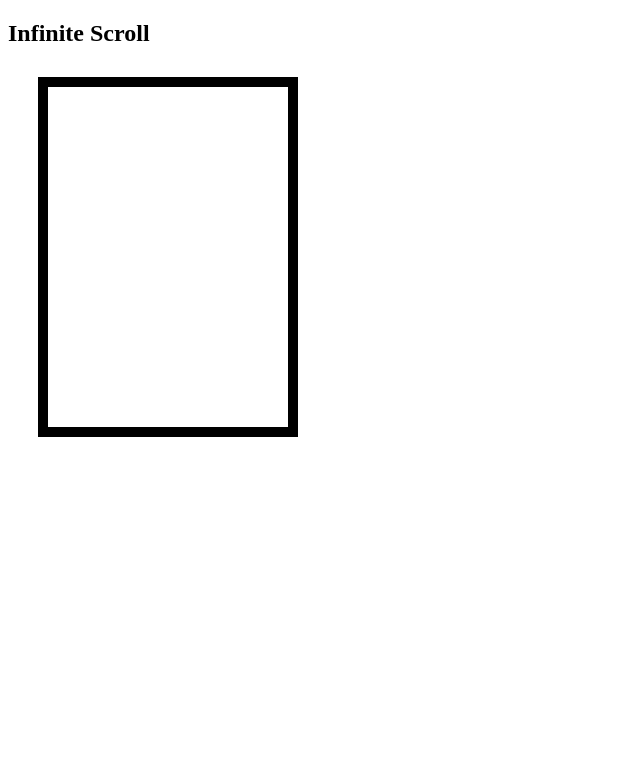
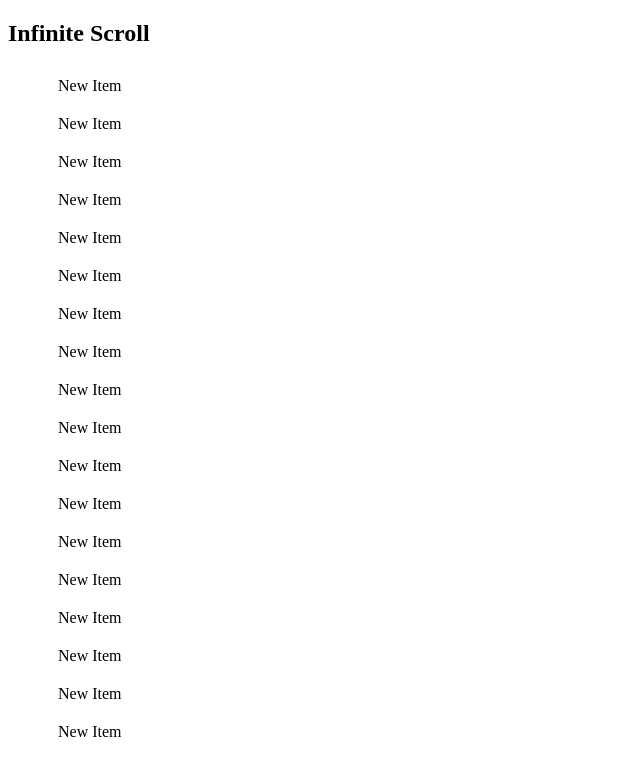
Before and after one commit to acciojob/infinite-scroll-dasdipayan2002, a website: page main.html in a window 1280 px wide. Shown: the whole page, without its empty margins (0-640 px from the left). Drawn offline with Linux system fonts and the light colour scheme.

Commit message:
created a submission

```diff
--- a/main.html
+++ b/main.html
@@ -11,7 +11,7 @@
   <body>
     <h2>Infinite Scroll</h2>
     <main>
-      <ol id="infi-list"></ol>
+      <ol id="your-list-id"></ol>
     </main>
     <script src="./script.js"></script>
   </body>
--- a/script.js
+++ b/script.js
@@ -1 +1,19 @@
 //your code here!
+function createListItem() {
+  let li = document.createElement('li');
+  li.textContent = 'New Item';
+  return li;
+}
+let list = document.getElementById('your-list-id'); // replace 'your-list-id' with the id of your list
+
+for(let i = 0; i < 10; i++) {
+  list.appendChild(createListItem());
+}
+window.addEventListener('scroll', function() {
+  if (window.innerHeight + window.scrollY >= document.body.offsetHeight) {
+    // user has scrolled to bottom of the page, so add more items
+    for(let i = 0; i < 2; i++) {
+      list.appendChild(createListItem());
+    }
+  }
+});
```
